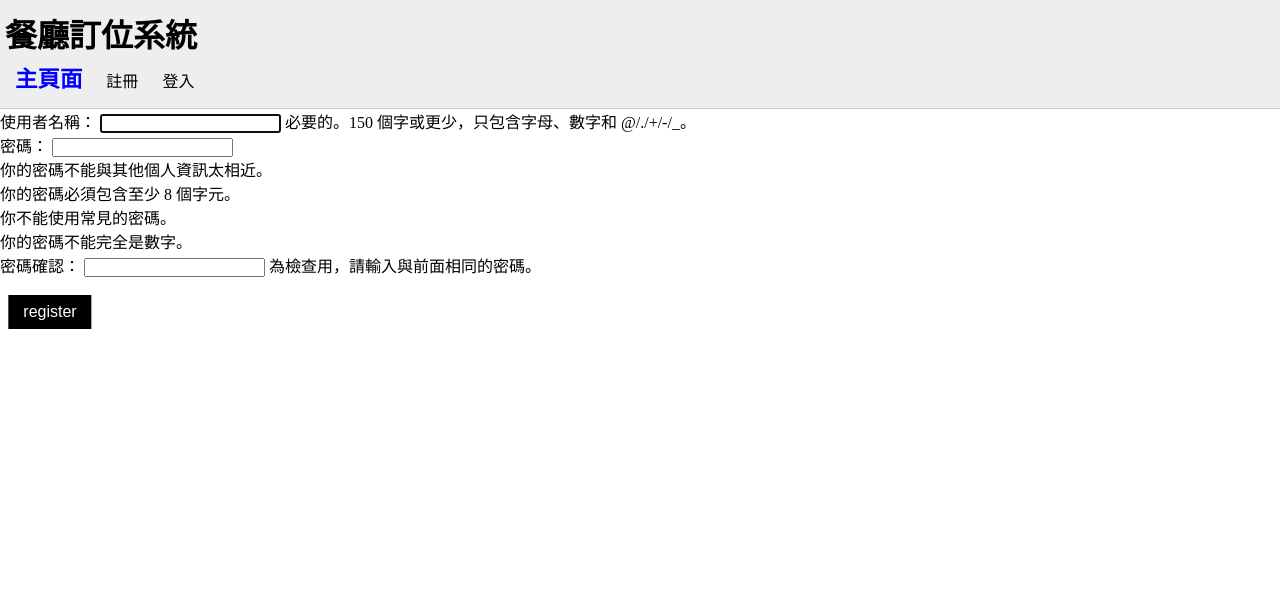
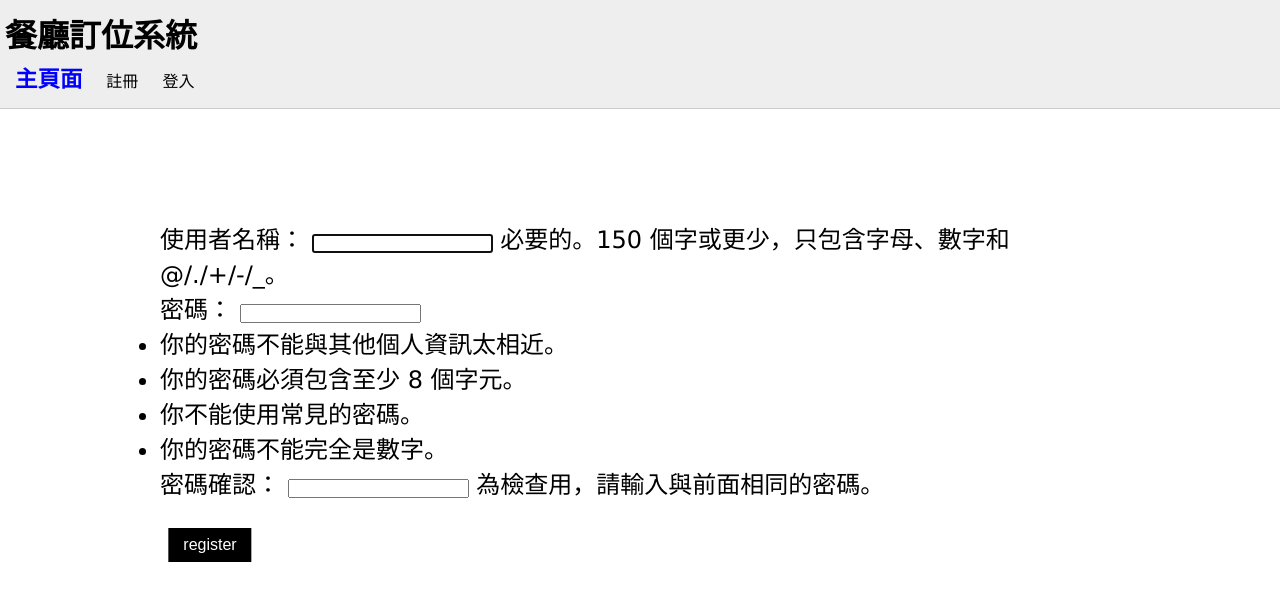
Before and after one commit to Andychen3558/CNL_final, a Django app: page /sign/register/ in a window 1280 px wide. Shown: the top 601 px of the page. Run offline with Django 3.2, Linux system fonts and the light colour scheme.

Commit message:
adjust position

```diff
--- a/static/css/sign.css
+++ b/static/css/sign.css
@@ -10,3 +10,17 @@ button {
 	transform: translate(10%);
 	cursor: pointer;
 }
+form {
+
+/* set width in form, not fieldset (still takes up more room w/ fieldset width */
+	font:100% verdana,arial,sans-serif;
+	font-size:24px;
+	margin: auto;
+	padding: 0;
+	min-width: 400px;
+	max-width: 1000px;
+	width: 960px;
+	position:absolute; height:360px;
+	top:0; bottom:0; left:0; right:0;
+
+}
```
